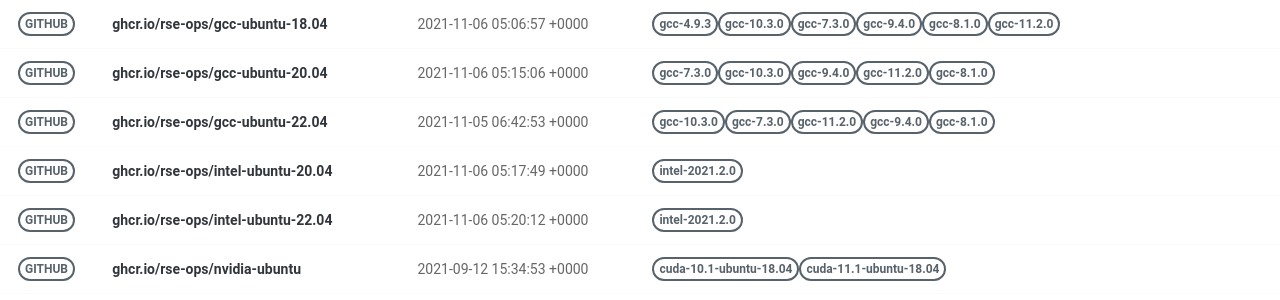
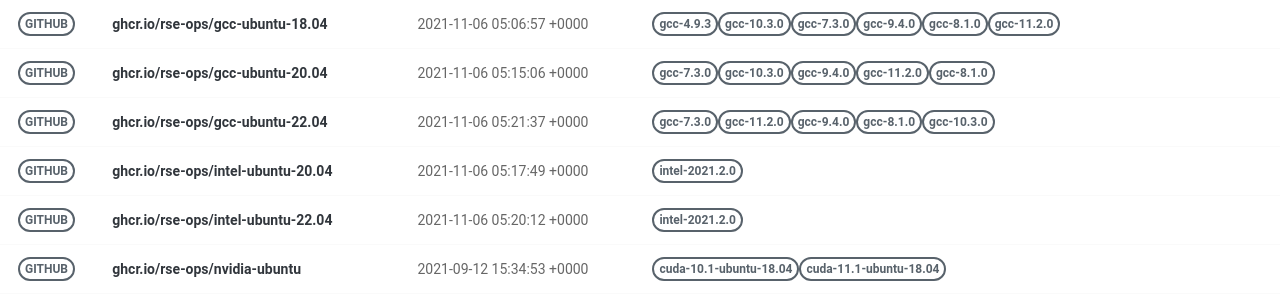
Before and after one commit to rse-ops/docker-images, a Jekyll site: the page built from pages/index.md, in a window 1280 px wide. Shown: the part 375-675 px from the top of the page. Built offline with Jekyll 4.4.1, drawn with Linux system fonts in a browser that asks for light colours; nearby versions of some CDN libraries.

Commit message:
Automated push to update library 2021-11-06

```diff
--- a/_library/ghcr.io-rse-ops-gcc-ubuntu-22.04.md
+++ b/_library/ghcr.io-rse-ops-gcc-ubuntu-22.04.md
@@ -1,14 +1,11 @@
 ---
 layout: container
 name: ghcr.io/rse-ops/gcc-ubuntu-22.04
-updated_at: 2021-11-05 06:42:53.034847
+updated_at: 2021-11-06 05:21:37.891042
 
 
 container_url: https://github.com/orgs/rse-ops/packages/container/package/gcc-ubuntu-22.04
 versions:
- - tag: gcc-10.3.0
-   dockerfile: https://github.com/rse-ops/docker-images/blob/main/ubuntu/gcc/Dockerfile
-   manifest: https://crane.ggcr.dev/manifest/ghcr.io/rse-ops/gcc-ubuntu-22.04:gcc-10.3.0
  - tag: gcc-7.3.0
    dockerfile: https://github.com/rse-ops/docker-images/blob/main/ubuntu/gcc/Dockerfile
    manifest: https://crane.ggcr.dev/manifest/ghcr.io/rse-ops/gcc-ubuntu-22.04:gcc-7.3.0
```
Also changed, not shown: other parts of _library/ghcr.io-rse-ops-gcc-ubuntu-22.04.md (+3 -0 lines).
